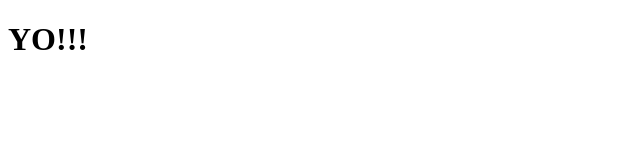
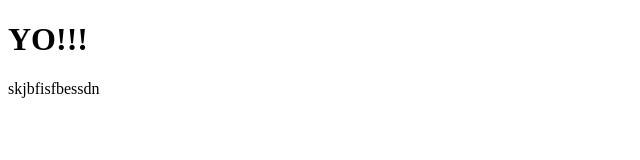
Before and after one commit to paragsal/parag-test, a plain HTML site: page site/index.html in a window 1280 px wide. Shown: the whole page, without its empty margins (0-640 px from the left). Drawn offline with Linux system fonts and the light colour scheme.

Commit message:
Small addition

```diff
--- a/site/index.html
+++ b/site/index.html
@@ -5,5 +5,6 @@
 </head>
 <body>
 <h1>YO!!!</h1>
+<p>skjbfisfbessdn</p>
 </body>
 </html>
```
